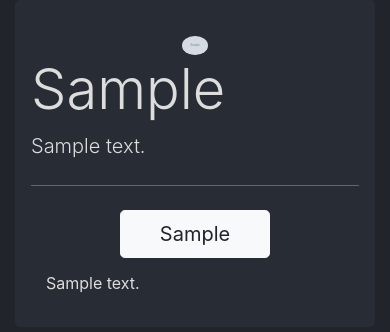
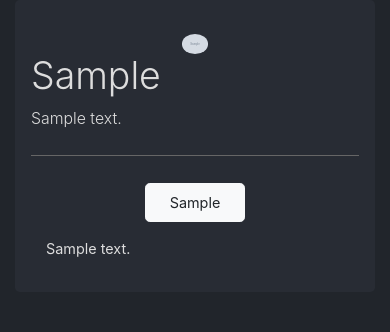
Before and after one commit to fernandocmelo/portfolio, a Django app: template portfolio_project/templates/portfolio_app/programming.html in a window 390 px wide. Shown: the top 332 px of the page. Run offline with Django 3.2, Linux system fonts and the light colour scheme; the template is opened without the code that fills it: values that come from a table or form of the project are taken from there, others are empty; tables that the repository leaves empty hold one stand-in row (values such as "Sample post"); grey boxes marked "Sample" are stand-in pictures; some libraries are stand-ins or nearby versions.

Commit message:
Change on the buttons. Developed a responsive layout.

```diff
--- a/portfolio_project/static/css/index_master.css
+++ b/portfolio_project/static/css/index_master.css
@@ -1,5 +1,132 @@
+/* xs < 768 */
+@media screen and (max-width: 767px) {
+    body {
+      font-size: 0.9em;
+    }
+    .h1-portfolio {
+      font-size: 2.6em;
+    }
+    .lead-portfolio{
+      font-size: 1.1em;
+    }
+    .portfolio-button{
+      width: 100px;
+      font-size: 1em;
+      margin-top: 3px;
+      margin-bottom: 3px;
+    }
+}
+
+/* sm */
+@media screen and (min-width: 768px) {
+    body {
+      font-size: 0.9em;
+    }
+    .h1-portfolio {
+      font-size: 2.8em;
+    }
+    .lead-portfolio{
+      font-size: 1.15em;
+    }
+    .portfolio-button{
+      width: 110px;
+      font-size: 1.1em;
+      margin-top: 3px;
+      margin-bottom: 3px;
+    }
+
+}
+
+/* md */
+@media screen and (min-width: 992px) {
+    body {
+      font-size: 0.95em;
+    }
+    .h1-portfolio {
+      font-size: 3em;
+    }
+    .lead-portfolio{
+      font-size: 1.2em;
+    }
+    .portfolio-button{
+      width: 120px;
+      font-size: 1.2em;
+      margin-top: 3px;
+      margin-bottom: 3px;
+    }
+}
+
+/* lg */
+@media screen and (min-width: 1200px) {
+    body {
+      font-size: 1em;
+    }
+    .h1-portfolio {
+      font-size: 3.2em;
+    }
+    .lead-portfolio{
+      font-size: 1.25em;
+    }
+    .portfolio-button{
+      width: 120px;
+      font-size: 1.25em;
+      margin-top: 3px;
+      margin-bottom: 3px;
+    }
+}
+
 body{
   background: #282c34;
+}
+
+.portfolio-backgr{
+  background: #21252b;
+}
+
+.portfolio-avatar{
+  text-align: center;
+}
+
+.portfolio-jumbotron{
+  background: #282c34;
+  color: #dddddd;
+}
+
+.portfolio-container{
+  background: #21252b;
+}
+
+.rounded-circle{
+  height: 8%;
+  width: 8%;
+}
+
+.icon-links{
+  margin-left: 3%;
+  margin-right: 3%;
+}
+
+.bold-text{
+  font-weight: bold;
+}
+
+.div-hide{
+  display: none;
+}
+
+.def-div{
+  padding-top: 4%;
+}
+
+#avatar{
+  height: 20%;
+  width: 20%;
+  margin-left: 3%;
+  margin-right: 3%;
+}
+
+#division{
+  border-color: #666666;
 }
 
 /*
@@ -18,50 +145,7 @@ body{
   margin-right:auto;
   padding-top: 3em;
 }
-*/
 
-.portfolio-backgr{
-  background: #21252b;
-}
-
-.portfolio-avatar{
-  text-align: center;
-}
-
-.rounded-circle{
-  height: 8%;
-  width: 8%;
-}
-
-.icon-links{
-  margin-left: 3%;
-  margin-right: 3%;
-}
-
-.bold-text{
-  font-weight: bold;
-}
-
-.label-descr{
-  width: 150px;
-}
-
-.div-hide{
-  display: none;
-}
-
-.def-div{
-  padding-top: 4%;
-}
-
-#ContainerBackground{
-  background: #21252b;
-}
-
-#JumboBackground{
-  background: #282c34;
-  color: #dddddd;
-}
 
 #mainTitle{
   font-family: "Lucida Sans Unicode", "Lucida Grande", sans-serif;
@@ -85,18 +169,4 @@ body{
   height: 500px;
   padding: 2.7em 0.7em 2.7em 0.7em;
 }
-
-#avatar{
-  height: 20%;
-  width: 20%;
-  margin-left: 3%;
-  margin-right: 3%;
-}
-
-#division{
-  border-color: #666666;
-}
-
-#divBtn{
-  text-align: center;
-}
+*/
--- a/portfolio_project/templates/portfolio_app/programming.html
+++ b/portfolio_project/templates/portfolio_app/programming.html
@@ -3,8 +3,10 @@
 <html lang="en" dir="ltr">
   <head>
     <meta charset="utf-8">
+
+
+    <link rel="stylesheet" href="https://stackpath.bootstrapcdn.com/bootstrap/4.1.3/css/bootstrap.min.css" integrity="sha384-MCw98/SFnGE8fJT3GXwEOngsV7Zt27NXFoaoApmYm81iuXoPkFOJwJ8ERdknLPMO" crossorigin="anonymous">
     <link rel="stylesheet" href="{% static "css/index_master.css" %}">
-    <link rel="stylesheet" href="https://stackpath.bootstrapcdn.com/bootstrap/4.1.3/css/bootstrap.min.css" integrity="sha384-MCw98/SFnGE8fJT3GXwEOngsV7Zt27NXFoaoApmYm81iuXoPkFOJwJ8ERdknLPMO" crossorigin="anonymous">
     <script src="https://code.jquery.com/jquery-3.3.1.js" integrity="sha256-2Kok7MbOyxpgUVvAk/HJ2jigOSYS2auK4Pfzbm7uH60=" crossorigin="anonymous"></script>
     <script src="https://stackpath.bootstrapcdn.com/bootstrap/4.1.3/js/bootstrap.min.js" integrity="sha384-ChfqqxuZUCnJSK3+MXmPNIyE6ZbWh2IMqE241rYiqJxyMiZ6OW/JmZQ5stwEULTy" crossorigin="anonymous"></script>
     <script src="{% static "scripts/programming.js" %}"></script>
@@ -12,8 +14,8 @@
   </head>
 
   <body class="portfolio-backgr">
-    <div id="ContainerBackground" class="container">
-      <div id="JumboBackground" class="jumbotron">
+    <div class="container portfolio-container">
+      <div class="jumbotron portfolio-jumbotron">
         <div class="portfolio-avatar">
           {% if social_link %}
             {% for links in social_link %}
@@ -28,8 +30,8 @@
 
         {% if user_data %}
         {% autoescape off %}
-          <h1 class="display-4">{{ user_data.greetings }}</h1>
-          <p class="lead">{{ user_data.intro_text }}</p>
+          <h1 class="display-4 h1-portfolio">{{ user_data.greetings }}</h1>
+          <p class="lead lead-portfolio">{{ user_data.intro_text }}</p>
         {% endautoescape %}
         {% endif %}
 
@@ -37,22 +39,12 @@
 
         {% if user_desc %}
           <div class="text-center">
-            <div id="divBtn" class="btn-group btn-group-toggle" data-toggle="buttons">
+            <div>
               {%for descr in user_desc %}
-                <label id="{{ descr.category }}" class="btn btn-light btn-lg label-descr portfolio-button {{ descr.active }}">
-                  <input type="radio" name="options" autocomplete="off" {{ descr.checked }}> {{ descr.category }}
-                </label>
+                <button id="{{ descr.category }}" type="button" class="btn btn-light btn-lg portfolio-button"> {{ descr.category }} </button>
               {% endfor %}
             </div>
           </div>
-
-          <!-- <ul class="nav justify-content-center">
-            {%for descr in user_desc %}
-            <li class="nav-item">
-              <a class="nav-link {{ descr.active }}" href="#">{{ descr.category }}</a>
-            </li>
-            {% endfor %}
-          </ul> -->
 
           {%for descr in user_desc %}
             <div id="{{ descr.category }}{{ descr.order }}" class="container def-div {{ descr.hide }}">
```
